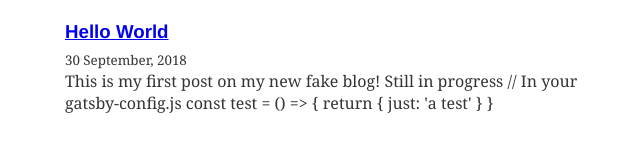
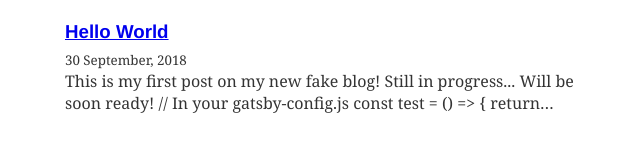
Before and after one commit to SubVersive/subversive.github.io, a Gatsby site: page / in a window 1280 px wide. Shown: the part 230-382 px from the top of the page, without its empty margins (314-954 px from the left). Built offline with nearby package versions, Linux system fonts and the light colour scheme; Gatsby itself is replaced by a stand-in of ours; some packages are replaced by stand-ins of ours; what typography-theme-github would draw is missing.

Commit message:
Update content

````diff
--- a/src/pages/hello-world/index.md
+++ b/src/pages/hello-world/index.md
@@ -4,7 +4,8 @@ date: "2018-09-30T12:00:03.284Z"
 ---
 
 This is my first post on my new fake blog!
-Still in progress
+Still in progress...
+Will be soon ready!
 
 ```javascript
 // In your gatsby-config.js
````
